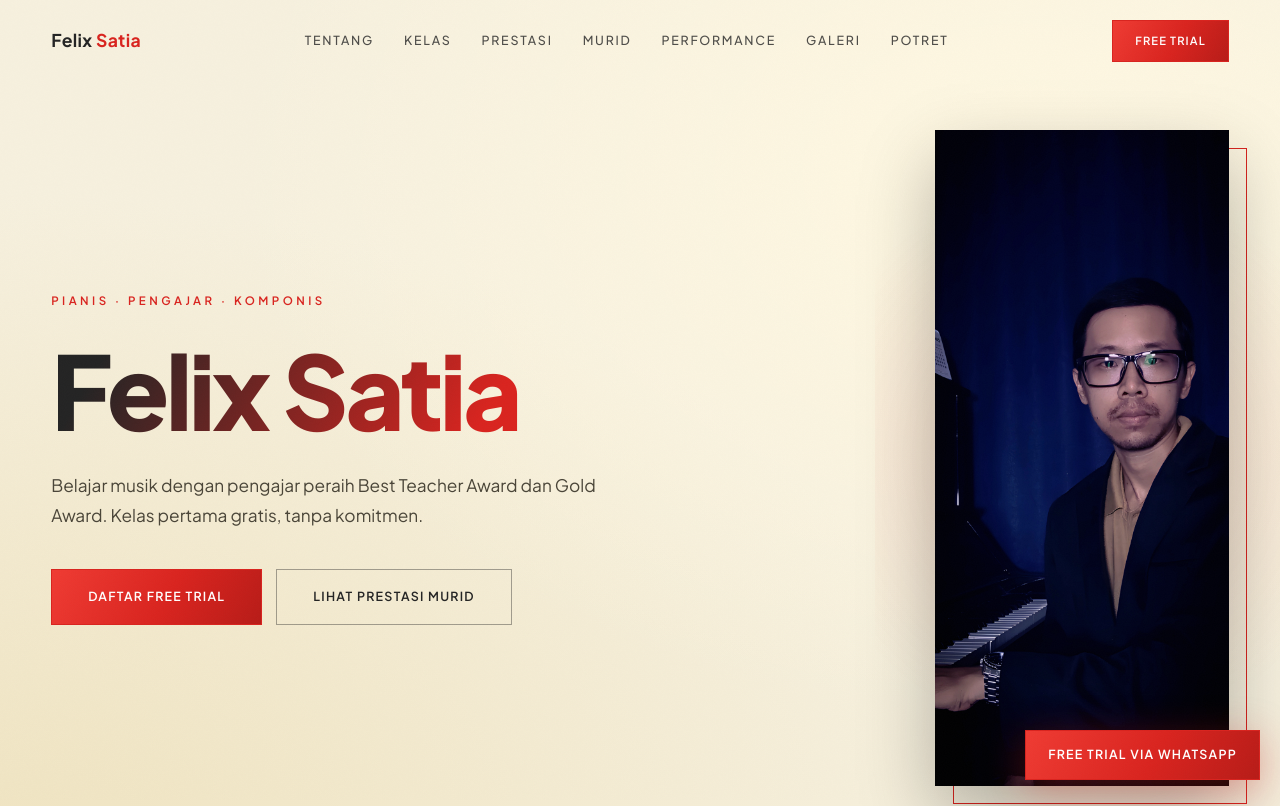
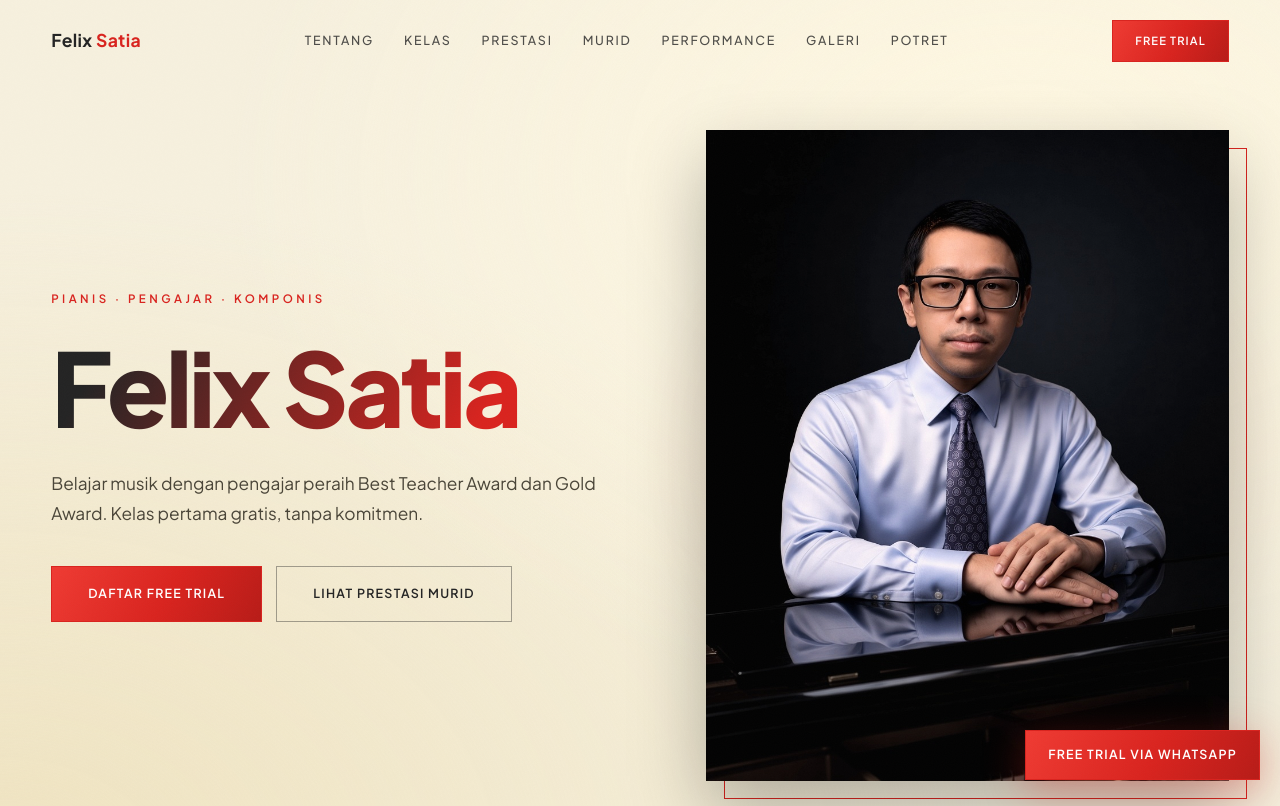
Before and after one commit to felixsatia/FelixSatiaPortofolio, a plain HTML site: page index.html in a window 1280 px wide. Shown: the top 806 px of the page. Drawn offline with nearby package versions, Linux system fonts and the light colour scheme.

Commit message:
index.html

```diff
--- a/index.html
+++ b/index.html
@@ -7,7 +7,7 @@
 <meta name="description" content="Belajar piano, teori musik, dan paduan suara bersama Felix Satia: peraih Best Teacher Award dan Gold Award, dengan murid-murid berprestasi. Coba kelas pertama gratis.">
 <meta property="og:title" content="Felix Satia — Piano, Teori & Komposisi">
 <meta property="og:description" content="Kelas percobaan gratis bersama pengajar musik peraih Best Teacher Award dan Gold Award.">
-<meta property="og:image" content="InShot_20251105_190939933.jpg">
+<meta property="og:image" content="foto1_edit_v3.jpg">
 <link rel="preconnect" href="https://fonts.googleapis.com">
 <link rel="preconnect" href="https://fonts.gstatic.com" crossorigin>
 <link href="https://fonts.googleapis.com/css2?family=Libre+Baskerville:ital,wght@0,400;0,700;1,400&family=Plus+Jakarta+Sans:wght@300;400;500;600;700;800&display=swap" rel="stylesheet">
@@ -390,7 +390,7 @@ footer{background:#242424;color:#bdb7a8;border-top:3px solid #d9241f}
       <p>Belajar musik dengan pengajar peraih Best Teacher Award dan Gold Award. Kelas pertama gratis, tanpa komitmen.</p>
       <div class="cta"><a class="btn" data-wa href="#kontak">Daftar free trial</a><a class="btn ghost" href="#murid">Lihat prestasi murid</a></div>
     </div>
-    <figure class="hp"><img src="InShot_20251105_190939933.jpg" alt="Potret Felix Satia di samping piano" fetchpriority="high"></figure>
+    <figure class="hp"><img src="foto1_edit_v3.jpg" width="912" height="1136" alt="Potret Felix Satia di samping piano" fetchpriority="high"></figure>
   </div>
 </header>
   <div class="tick" aria-label="Sorotan prestasi">
```
